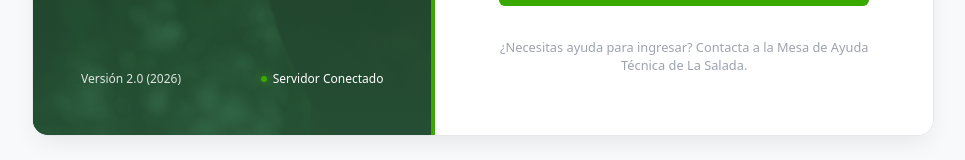
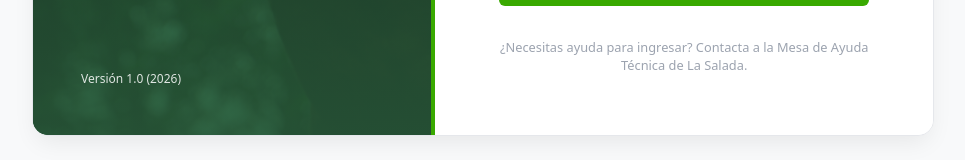
Before and after one commit to samuelospij/frontend-STLequinos, a React (Vite) app: page / in a window 1280 px wide. Shown: the part 651-811 px from the top of the page, without its empty margins (157-1122 px from the left). Built offline with nearby package versions, Linux system fonts and the light colour scheme.

Commit message:
Cambio texto

```diff
--- a/src/views/Login.jsx
+++ b/src/views/Login.jsx
@@ -57,9 +57,9 @@ export default function Login({ onLoginSuccess }) {
           </p>
 
           <div className="brand-footer">
-            <span>Versión 2.0 (2026)</span>
+            <span>Versión 1.0 (2026)</span>
             <span className="status-indicator">
-              <span className="status-dot"></span> Servidor Conectado
+
             </span>
           </div>
         </div>
```
